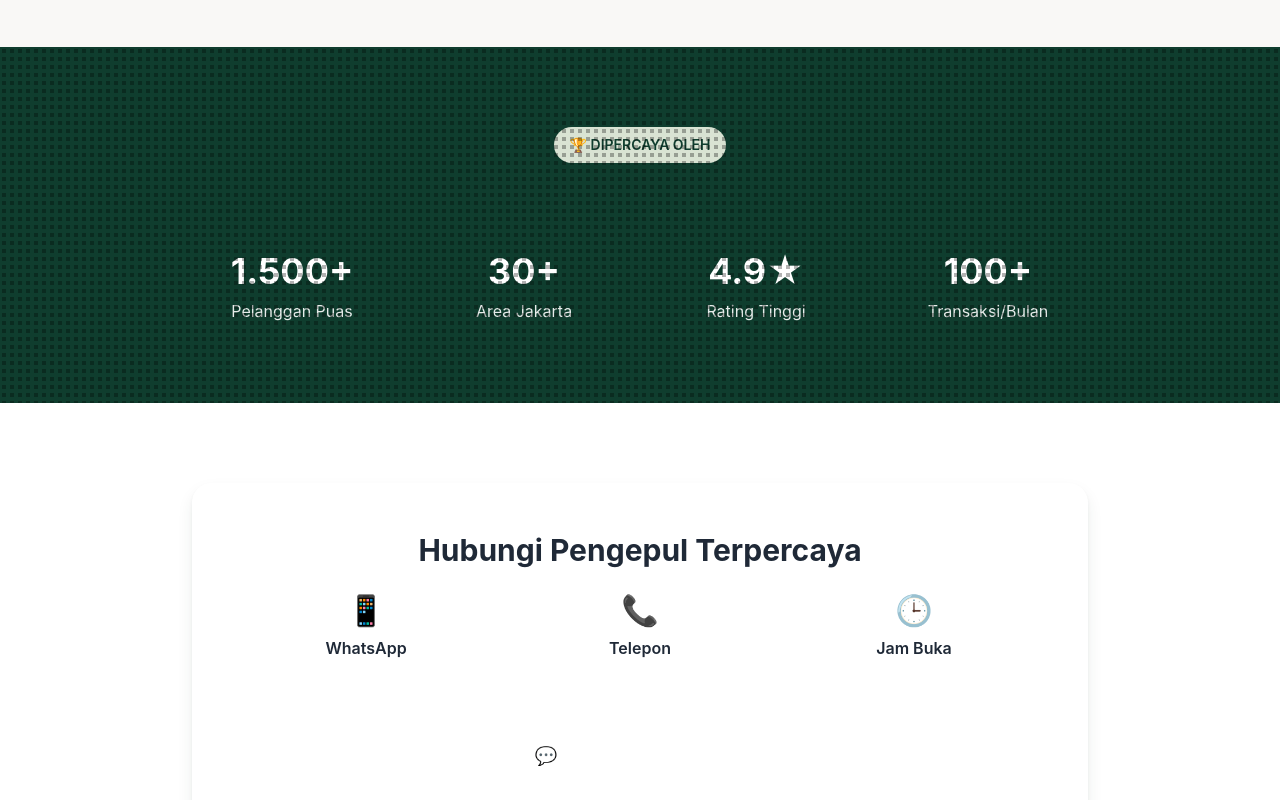
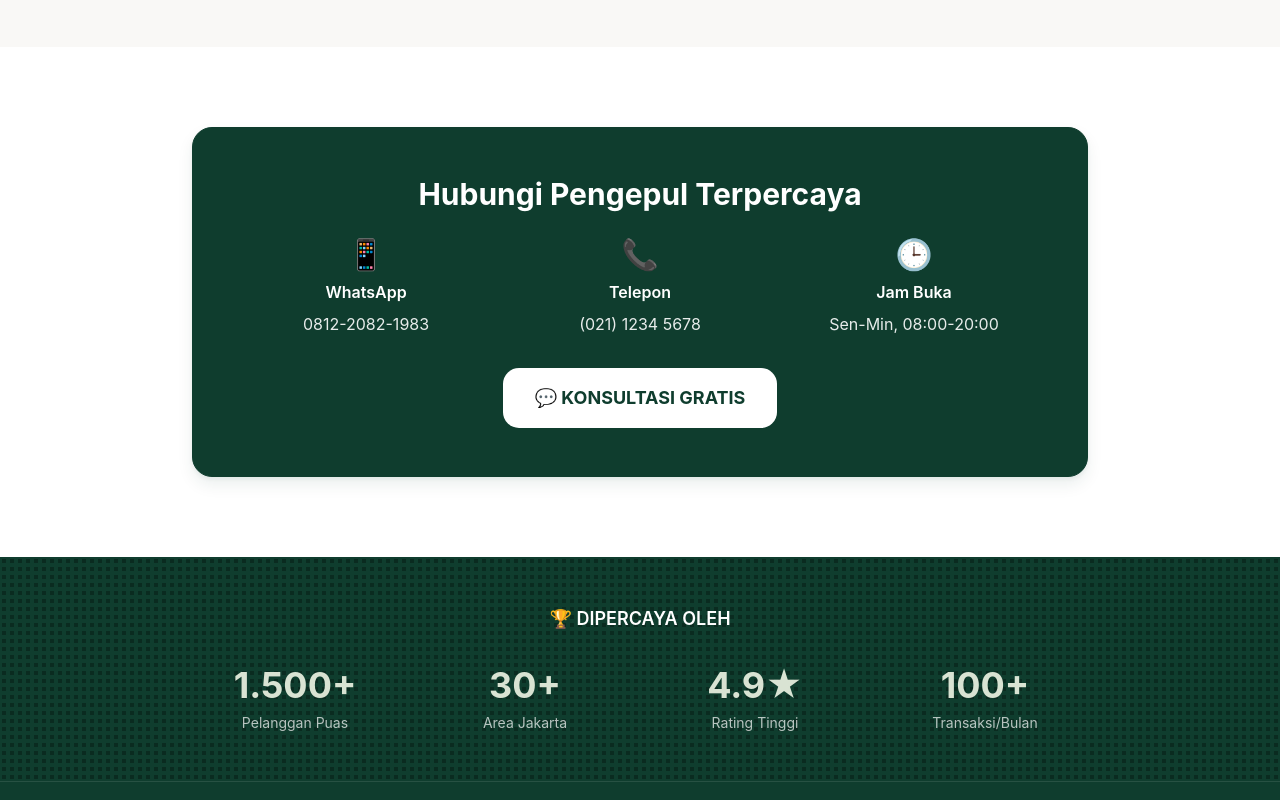
Before and after one commit to NexDesign-Agency/website-jelantahgo, a Next.js app: page / in a window 1280 px wide. Shown: the part 10020-10820 px from the top of the page. Built offline with nearby package versions, Linux system fonts and the light colour scheme.

Commit message:
Fix duplicate DIPERCAYA OLEH section, update CTA section styling, change footer dots to black

```diff
--- a/src/app/page.tsx
+++ b/src/app/page.tsx
@@ -761,64 +761,35 @@ export default function HomeNew() {
       {/* Testimonials */}
       <Testimonials />
 
-      {/* Stats Section */}
-      <section className="hero-bg-dots py-20">
-        <div className="container-custom">
-          <div className="text-center mb-16">
-            <div className="inline-block bg-[#D9E3D3] text-[#0F3D2E] px-4 py-2 rounded-full text-sm font-semibold mb-6">
-              🏆 DIPERCAYA OLEH
-            </div>
-          </div>
-
-          <div className="grid md:grid-cols-2 lg:grid-cols-4 gap-8 max-w-4xl mx-auto">
-            <div className="text-center">
-              <div className="text-4xl font-bold text-white mb-2">1.500+</div>
-              <div className="text-white/90">Pelanggan Puas</div>
-            </div>
-            <div className="text-center">
-              <div className="text-4xl font-bold text-white mb-2">30+</div>
-              <div className="text-white/90">Area Jakarta</div>
-            </div>
-            <div className="text-center">
-              <div className="text-4xl font-bold text-white mb-2">4.9★</div>
-              <div className="text-white/90">Rating Tinggi</div>
-            </div>
-            <div className="text-center">
-              <div className="text-4xl font-bold text-white mb-2">100+</div>
-              <div className="text-white/90">Transaksi/Bulan</div>
-            </div>
-          </div>
-        </div>
-      </section>
 
       {/* CTA Final */}
       <section className="bg-white py-20">
         <div className="container-custom relative z-10">
           <div className="max-w-4xl mx-auto">
-            <div className="bg-white/5 backdrop-blur-sm rounded-card-lg p-12 border border-white/10 shadow-layered">
+            <div className="bg-[#0F3D2E] rounded-card-lg p-12 border border-[#0F3D2E] shadow-layered">
               <div className="text-center">
-                <h2 className="text-2xl lg:text-3xl font-bold mb-6">
+                <h2 className="text-2xl lg:text-3xl font-bold mb-6 text-white">
                   Hubungi Pengepul Terpercaya
                 </h2>
 
                 <div className="grid md:grid-cols-3 gap-6 mb-8">
                   <div className="flex flex-col items-center gap-2">
                     <span className="text-3xl">📱</span>
-                    <div className="font-semibold">WhatsApp</div>
+                    <div className="font-semibold text-white">WhatsApp</div>
                     <a href="https://wa.me/6281220821983" target="_blank" rel="noopener" className="text-white/90 hover:text-white hover:underline">
                       0812-2082-1983
                     </a>
                   </div>
                   <div className="flex flex-col items-center gap-2">
                     <span className="text-3xl">📞</span>
-                    <div className="font-semibold">Telepon</div>
+                    <div className="font-semibold text-white">Telepon</div>
                     <a href="tel:+622112345678" className="text-white/90 hover:text-white hover:underline">
                       (021) 1234 5678
                     </a>
                   </div>
                   <div className="flex flex-col items-center gap-2">
                     <span className="text-3xl">🕒</span>
-                    <div className="font-semibold">Jam Buka</div>
+                    <div className="font-semibold text-white">Jam Buka</div>
                     <div className="text-white/90">Sen-Min, 08:00-20:00</div>
                   </div>
                 </div>
@@ -828,7 +799,7 @@ export default function HomeNew() {
                     href="https://wa.me/6281220821983?text=Halo,%20saya%20ingin%20konsultasi"
                     target="_blank"
                     rel="noopener"
-                    className="bg-transparent border-2 border-white/30 hover:bg-white/10 hover:border-white text-white px-8 py-4 rounded-card font-bold text-lg inline-flex items-center justify-center gap-2 transition-smooth"
+                    className="bg-white text-[#0F3D2E] hover:bg-[#F9F8F6] px-8 py-4 rounded-card font-bold text-lg inline-flex items-center justify-center gap-2 transition-smooth"
                   >
                     💬 KONSULTASI GRATIS
                   </a>
--- a/src/components/Footer.tsx
+++ b/src/components/Footer.tsx
@@ -23,7 +23,7 @@ export default function Footer() {
       {/* TRUST BADGES SECTION */}
       <div className="py-12 border-b border-white/10 relative">
         <div className="absolute inset-0" style={{
-          backgroundImage: 'radial-gradient(circle, rgba(255, 255, 255, 0.3) 2.5px, transparent 2.5px)',
+          backgroundImage: 'radial-gradient(circle, rgba(0, 0, 0, 0.3) 2.5px, transparent 2.5px)',
           backgroundSize: '8px 8px'
         }}></div>
         <div className="container-custom relative z-10">
```
